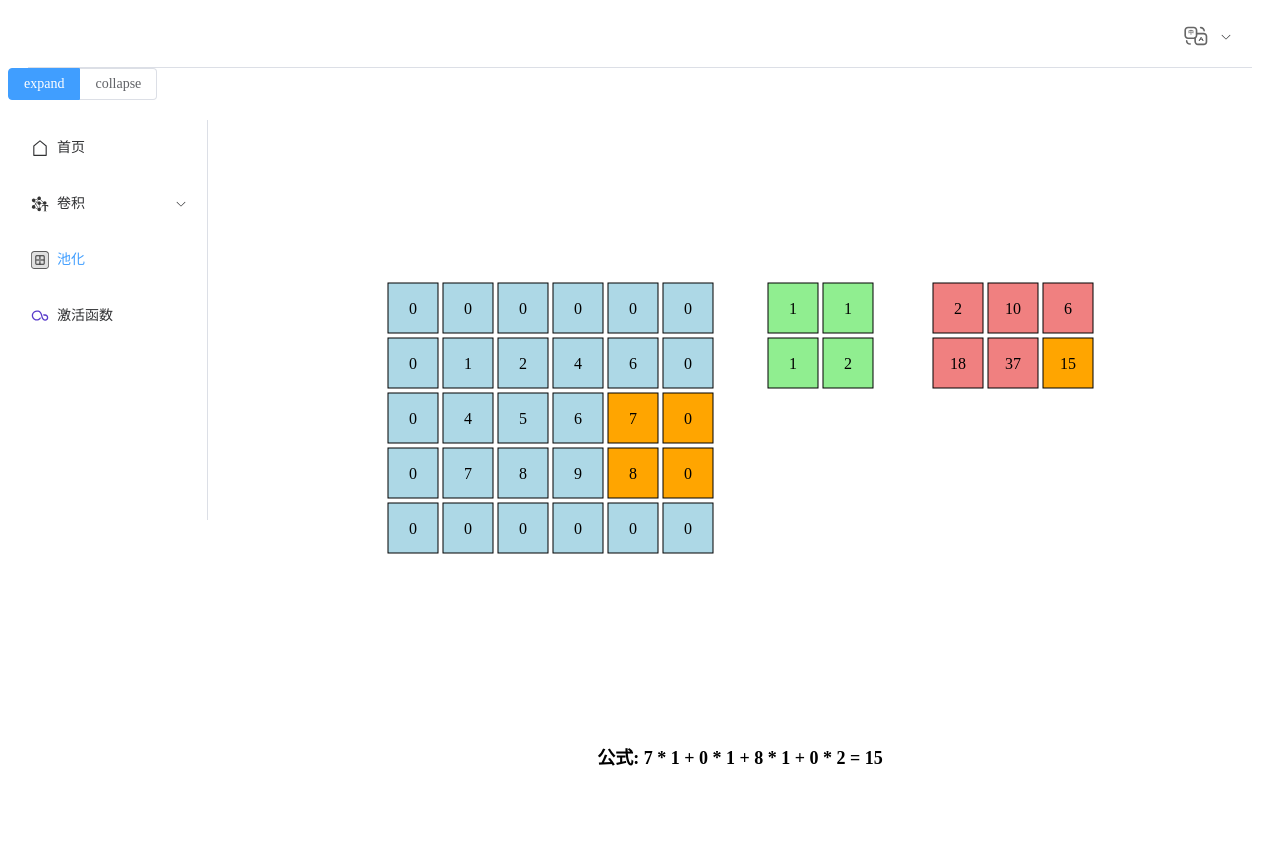
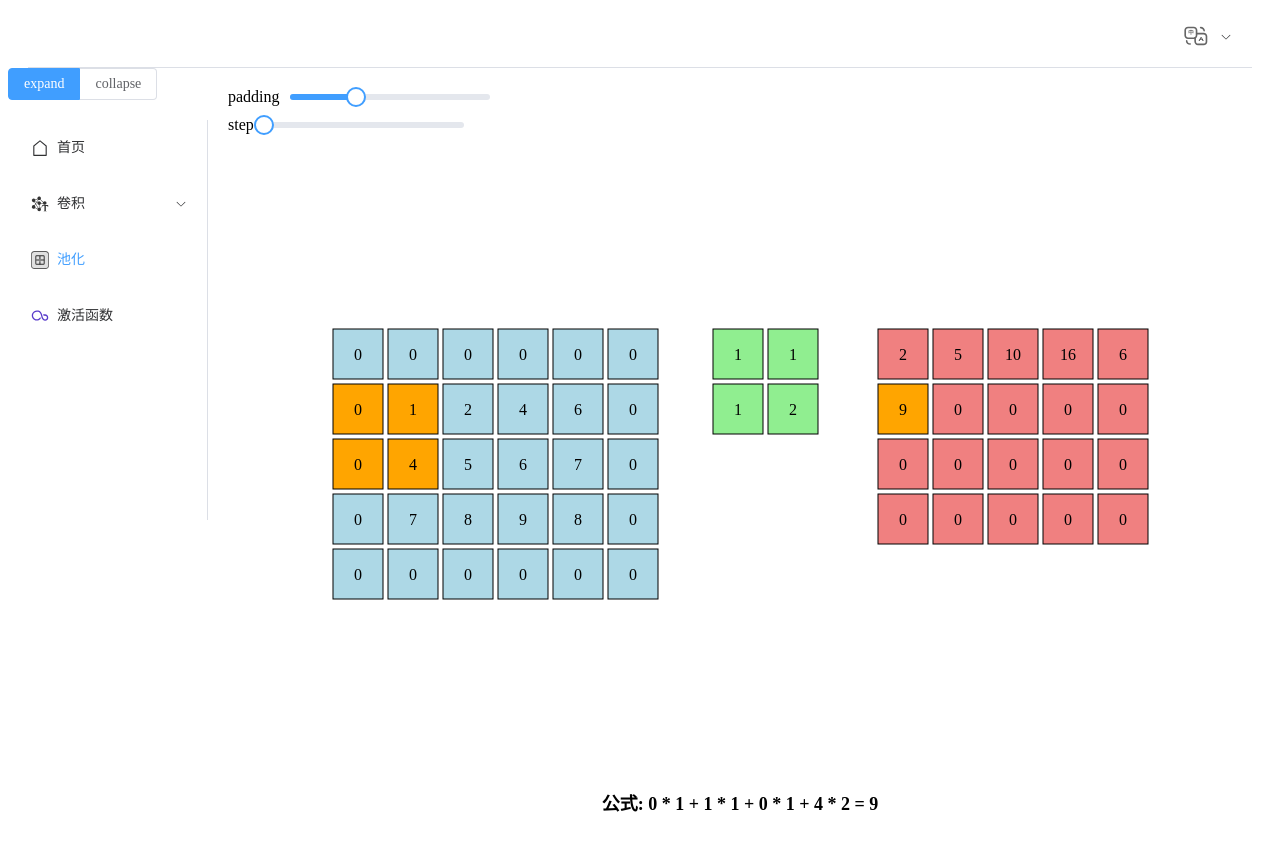
Before and after one commit to lsewcx/DeepViz, a Vue app: page /conv/conv2d in a window 1280 px wide. Before the commit the page ends 800 px from the top, so only its background shows below. Built offline with nearby package versions, Linux system fonts and the light colour scheme.

Commit message:
二维卷积添加滑块控制填充0和步长的数字

```diff
--- a/components.d.ts
+++ b/components.d.ts
@@ -21,6 +21,7 @@ declare module 'vue' {
     ElMenuItemGroup: typeof import('element-plus/es')['ElMenuItemGroup']
     ElRadioButton: typeof import('element-plus/es')['ElRadioButton']
     ElRadioGroup: typeof import('element-plus/es')['ElRadioGroup']
+    ElSlider: typeof import('element-plus/es')['ElSlider']
     ElSubMenu: typeof import('element-plus/es')['ElSubMenu']
     ElSwitch: typeof import('element-plus/es')['ElSwitch']
     Flowline: typeof import('./src/components/menu/flowline.vue')['default']
--- a/src/views/conv.vue
+++ b/src/views/conv.vue
@@ -1,16 +1,25 @@
 <template>
+    <div class="slider-demo-block">
+        <span class="demonstration">padding</span>
+        <el-slider v-model="paddingZeros" :min="0" :max="3" @input="updateConvolution" class="small-slider" />
+    </div>
+    <div class="slider-demo-block">
+        <span class="demonstration">step</span>
+        <el-slider v-model="step" :min="1" :max="3" @input="updateConvolution" class="small-slider" />
+    </div>
     <div ref="convContainer" class="conv-container"></div>
     <div ref="formulaContainer" class="formula-container"></div>
 </template>
 
 <script lang="ts" setup>
-import { onMounted, ref } from 'vue';
+import { onMounted, ref, watch } from 'vue';
 import * as d3 from 'd3';
 
 const convContainer = ref(null);
 const formulaContainer = ref(null);
+const paddingZeros = ref(1); // 默认填充0的数量
+const step = ref(1); // 默认步长
 
-onMounted(() => {
 const data = [
     [1, 2, 4, 6],
     [4, 5, 6, 7],
@@ -24,14 +33,18 @@ onMounted(() => {
 
 const cellSize = 50;
 const padding = 5;
-    const paddingZeros = 1; // 填充0的数量
-    const step = 2; // 步长
+
+const updateConvolution = () => {
+    if (!convContainer.value) return;
+
+    // 清空之前的内容
+    d3.select(convContainer.value).selectAll('*').remove();
 
     // 在数据矩阵周围添加填充0
-    const paddedData = Array.from({ length: data.length + 2 * paddingZeros }, (_, i) =>
-        Array.from({ length: data[0].length + 2 * paddingZeros }, (_, j) =>
-            (i >= paddingZeros && i < data.length + paddingZeros && j >= paddingZeros && j < data[0].length + paddingZeros)
-                ? data[i - paddingZeros][j - paddingZeros]
+    const paddedData = Array.from({ length: data.length + 2 * paddingZeros.value }, (_, i) =>
+        Array.from({ length: data[0].length + 2 * paddingZeros.value }, (_, j) =>
+            (i >= paddingZeros.value && i < data.length + paddingZeros.value && j >= paddingZeros.value && j < data[0].length + paddingZeros.value)
+                ? data[i - paddingZeros.value][j - paddingZeros.value]
                 : 0
         )
     );
@@ -41,8 +54,8 @@ onMounted(() => {
     const kernelHeight = kernel.length;
     const kernelWidth = kernel[0].length;
 
-    const resultHeight = Math.floor((dataHeight - kernelHeight) / step) + 1;
-    const resultWidth = Math.floor((dataWidth - kernelWidth) / step) + 1;
+    const resultHeight = Math.floor((dataHeight - kernelHeight) / step.value) + 1;
+    const resultWidth = Math.floor((dataWidth - kernelWidth) / step.value) + 1;
 
     const result = Array.from({ length: resultHeight }, () => Array(resultWidth).fill(0));
 
@@ -129,8 +142,8 @@ onMounted(() => {
         .text(d => d);
 
     const animateConvolution = async () => {
-        for (let i = 0; i <= dataHeight - kernelHeight; i += step) {
-            for (let j = 0; j <= dataWidth - kernelWidth; j += step) {
+        for (let i = 0; i <= dataHeight - kernelHeight; i += step.value) {
+            for (let j = 0; j <= dataWidth - kernelWidth; j += step.value) {
                 let sum = 0;
                 let formula = '';
                 for (let ki = 0; ki < kernel.length; ki++) {
@@ -142,7 +155,7 @@ onMounted(() => {
                     }
                 }
                 formula = formula.slice(0, -3);
-                result[Math.floor(i / step)][Math.floor(j / step)] = sum;
+                result[Math.floor(i / step.value)][Math.floor(j / step.value)] = sum;
 
                 d3.select(formulaContainer.value).text(`公式: ${formula} = ${sum}`);
 
@@ -164,7 +177,7 @@ onMounted(() => {
                     .attr('fill', (d, index) => {
                         const x = index % result[0].length;
                         const y = Math.floor(index / result[0].length);
-                        if (x === Math.floor(j / step) && y === Math.floor(i / step)) {
+                        if (x === Math.floor(j / step.value) && y === Math.floor(i / step.value)) {
                             return 'orange';
                         }
                         return 'lightcoral';
@@ -177,23 +190,54 @@ onMounted(() => {
     };
 
     animateConvolution();
+};
+
+onMounted(() => {
+    updateConvolution();
 });
 </script>
 
 <style scoped>
+.slider-demo-block {
+    display: flex;
+    align-items: center;
+    margin-bottom: 10px;
+}
+
+.demonstration {
+    margin-right: 10px;
+}
+
+.small-slider {
+    width: 200px; /* 调整滑块的宽度 */
+    height: 10px; /* 调整滑块的高度 */
+}
+
+.el-slider__runway {
+    height: 10px !important; /* 强制调整滑块轨道的高度 */
+}
+
+.el-slider__thumb {
+    width: 14px !important; /* 强制调整滑块拇指的宽度 */
+    height: 14px !important; /* 强制调整滑块拇指的高度 */
+}
+
 .conv-container {
     display: flex;
     justify-content: center;
     align-items: center;
     margin-top: 10px;
     width: 100%;
-    height: 80vh; /* 调整高度以适应新的结果矩阵 */
-    overflow: auto; /* 允许滚动以防止内容被遮挡 */
+    height: 80vh;
+    /* 调整高度以适应新的结果矩阵 */
+    overflow: auto;
+    /* 允许滚动以防止内容被遮挡 */
 }
 
 .formula-container {
     text-align: center;
-    margin-top: 5px; /* 减少上边距 */
+    margin-top: 5px;
+    /* 减少上边距 */
     font-size: 18px;
     font-weight: bold;
 }
```
Lines whose indentation alone changed are shown as unchanged.
